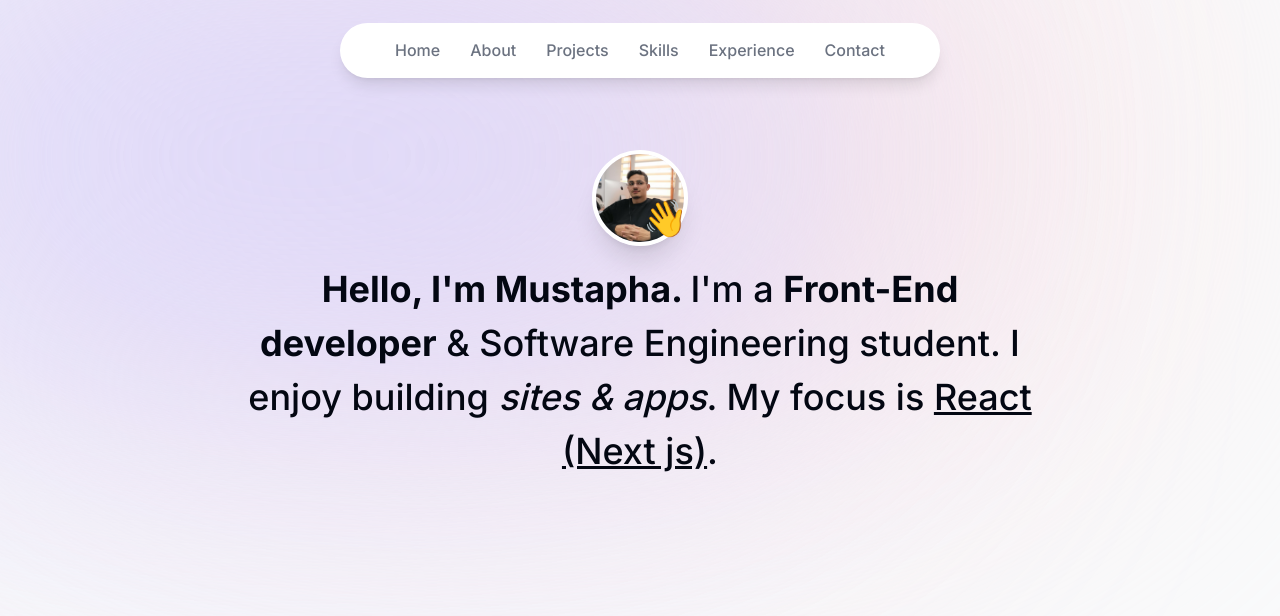
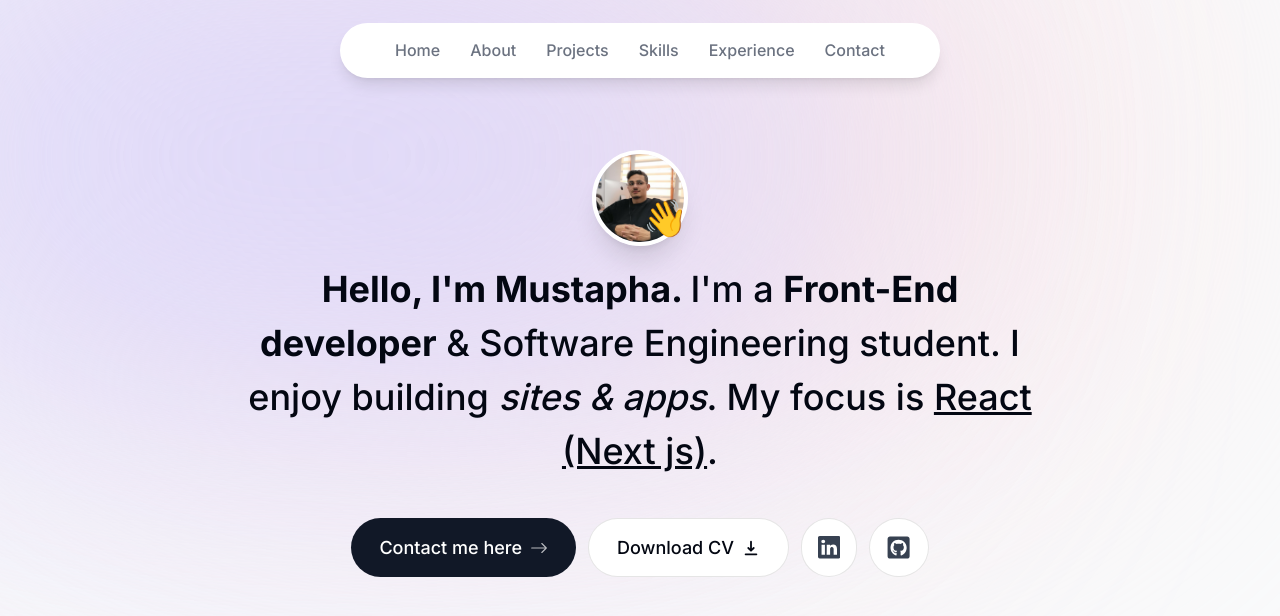
Before and after one commit to mmardi01/my-website, a Next.js app: page / in a window 1280 px wide. Shown: the top 616 px of the page. Built offline with nearby package versions, Linux system fonts and the light colour scheme.

Commit message:
done with intro buttons animation and links redirection

```diff
--- a/components/Intro.tsx
+++ b/components/Intro.tsx
@@ -1,11 +1,16 @@
 "use client"
 import React from 'react'
 import Image from 'next/image'
-import { motion } from 'framer-motion'
+import { delay, motion } from 'framer-motion'
+import Link from 'next/link'
+import {BsArrowRight} from 'react-icons/bs'
+import {HiDownload} from 'react-icons/hi'
+import { BsLinkedin } from 'react-icons/bs'
+import { FaGithubSquare } from 'react-icons/fa'
 
 export default function Intro() {
   return (
-    <section className='max-w-[50rem] text-center'>
+    <section className='max-w-[50rem] text-center '>
       <div className='flex justify-center'>
         <motion.div className='relative'
           initial={{ opacity: 0, scale: 0 }}
@@ -53,6 +58,34 @@ export default function Intro() {
         <span className='font-bold'>Hello, I'm Mustapha. </span>
         I'm a <span className='font-bold'>Front-End developer</span> & Software Engineering student. I enjoy building <span className='italic'>sites & apps</span>. My focus is <span className='underline'>React (Next js)</span>.
       </motion.p>
+      <motion.div
+        className='flex flex-col sm:flex-row gap-3 justify-center text-lg font-medium'
+        initial={{
+          opacity: 0,
+          y: 200
+        }}
+        animate={{
+          opacity: 1,
+          y: 0
+        }}
+        transition={{
+          duration:0.4,
+          delay:0.1
+        }}
+      >
+        <Link href='#contact'
+          className='group flex bg-gray-900 outline-none hover:scale-110 hover:bg-gray-950 active:scale-105 transition text-white rounded-full px-7 py-3 items-center gap-2 '
+        >
+          Contact me here
+          <BsArrowRight className=' opacity-70 group-hover:translate-x-1 transition' />
+        </Link>
+        <a href='/CV.pdf' download={true} className='group bg-white rounded-full flex py-3 px-7 items-center gap-2 outline-none  hover:scale-110 active:scale-105 transition cursor-pointer border border-black/10'>
+          Download CV
+          <HiDownload className='group-hover:translate-y-1 transition' />
+        </a>
+        <a target='_blank' href="https://www.linkedin.com/in/mustapha-mardi-679044177/" className='bg-white text-gray-700 rounded-full flex items-center p-4  hover:scale-110 text-[1.40rem] active:scale-105 transition border border-black/10'><BsLinkedin /></a>
+        <a target='_blank' href="https://github.com/stooof01" className='bg-white text-gray-700 rounded-full flex items-center p-4  text-[1.40em]  hover:scale-110 active:scale-105 transition border border-black/10'><FaGithubSquare /></a>
+      </motion.div>
     </section>
   )
 }
```
Also changed, not shown: 2 other files (tests, documents, lock files or other folders).
